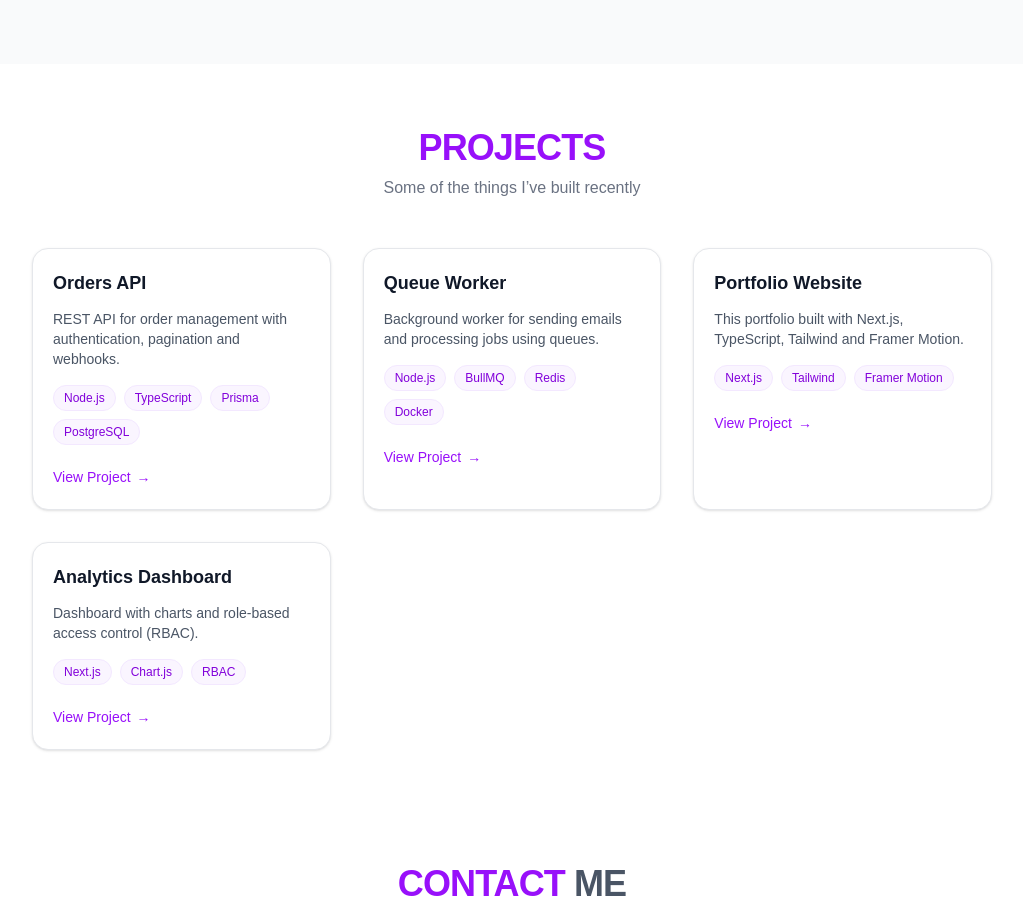
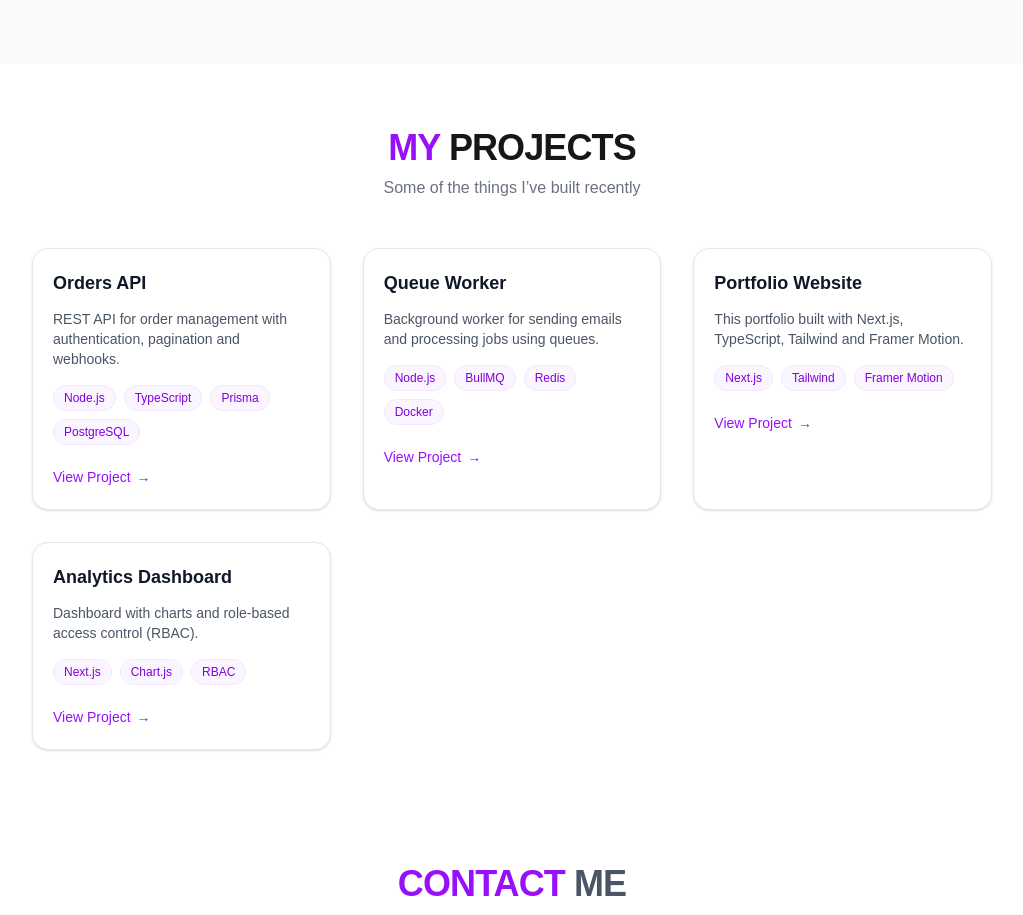
Before and after one commit to wmsalves/portfolio-wmsalves, a Next.js app: page / in a window 1280 px wide. Shown: the part 2400-3315 px from the top of the page, without its empty margins (256-1279 px from the left). Built offline with nearby package versions, Linux system fonts and the light colour scheme.

Commit message:
fix(portfolio): correct heading span syntax for "MY PROJECTS"

```diff
--- a/src/components/sections/contact/ContactForm.tsx
+++ b/src/components/sections/contact/ContactForm.tsx
@@ -17,8 +17,6 @@ export default function ContactForm() {
     const body = encodeURIComponent(`${message}\n\n— ${name} (${email})`);
     window.location.href = `mailto:wemersoncontas22@gmail.com?subject=${subject}&body=${body}`;
   }
-
-  const disabled = !name.trim() || !email.trim() || !message.trim();
 
   return (
     <motion.section
--- a/src/components/sections/project/Projects.tsx
+++ b/src/components/sections/project/Projects.tsx
@@ -19,7 +19,7 @@ export default function ProjectsSection() {
         {/* Header */}
         <div className="text-center">
           <h2 className="text-4xl font-extrabold tracking-tight">
-            <span className="text-purple-600">PROJECTS</span>
+            <span className="text-purple-600">MY</span> PROJECTS
           </h2>
           <p className="text-gray-500 mt-2">
             Some of the things I’ve built recently
```
